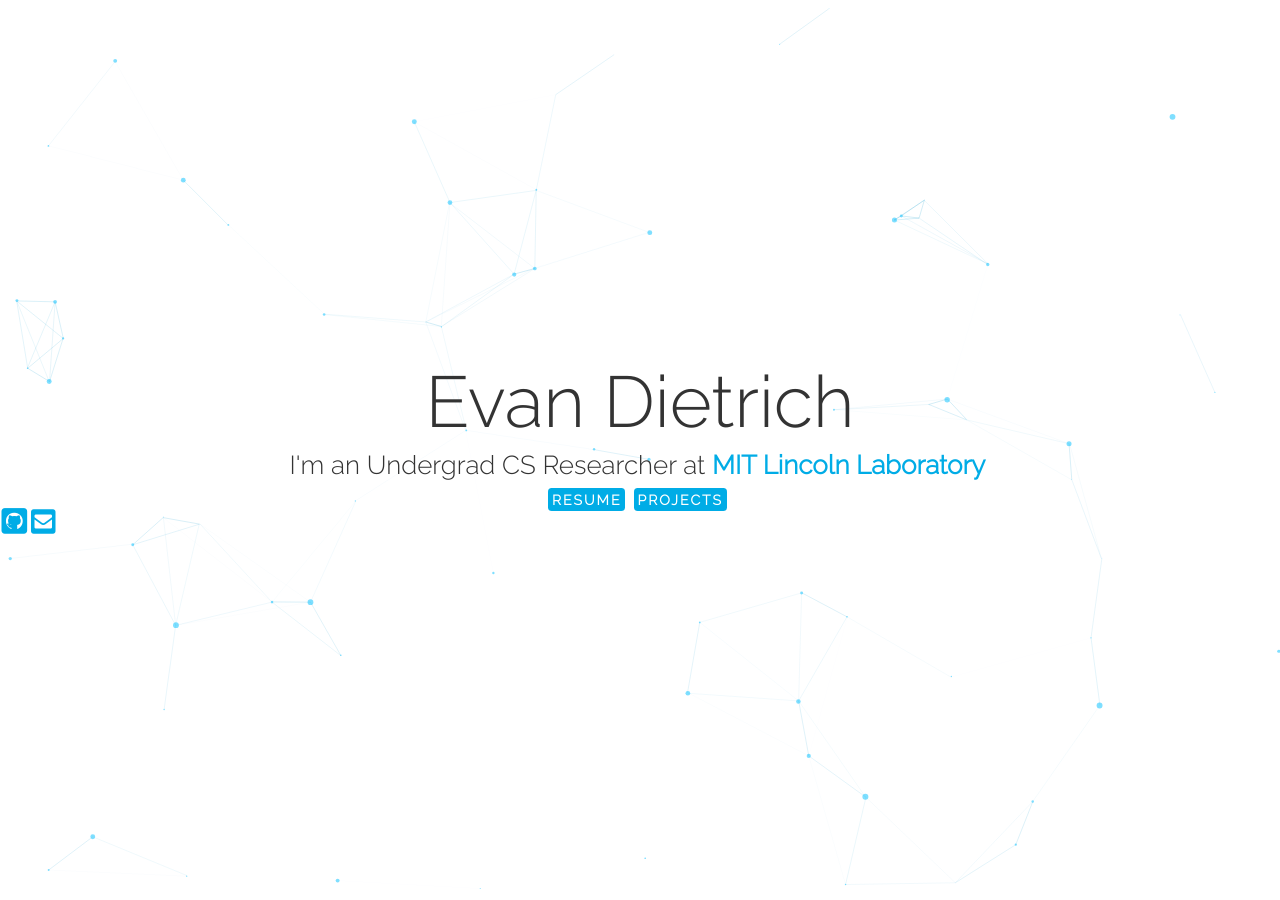
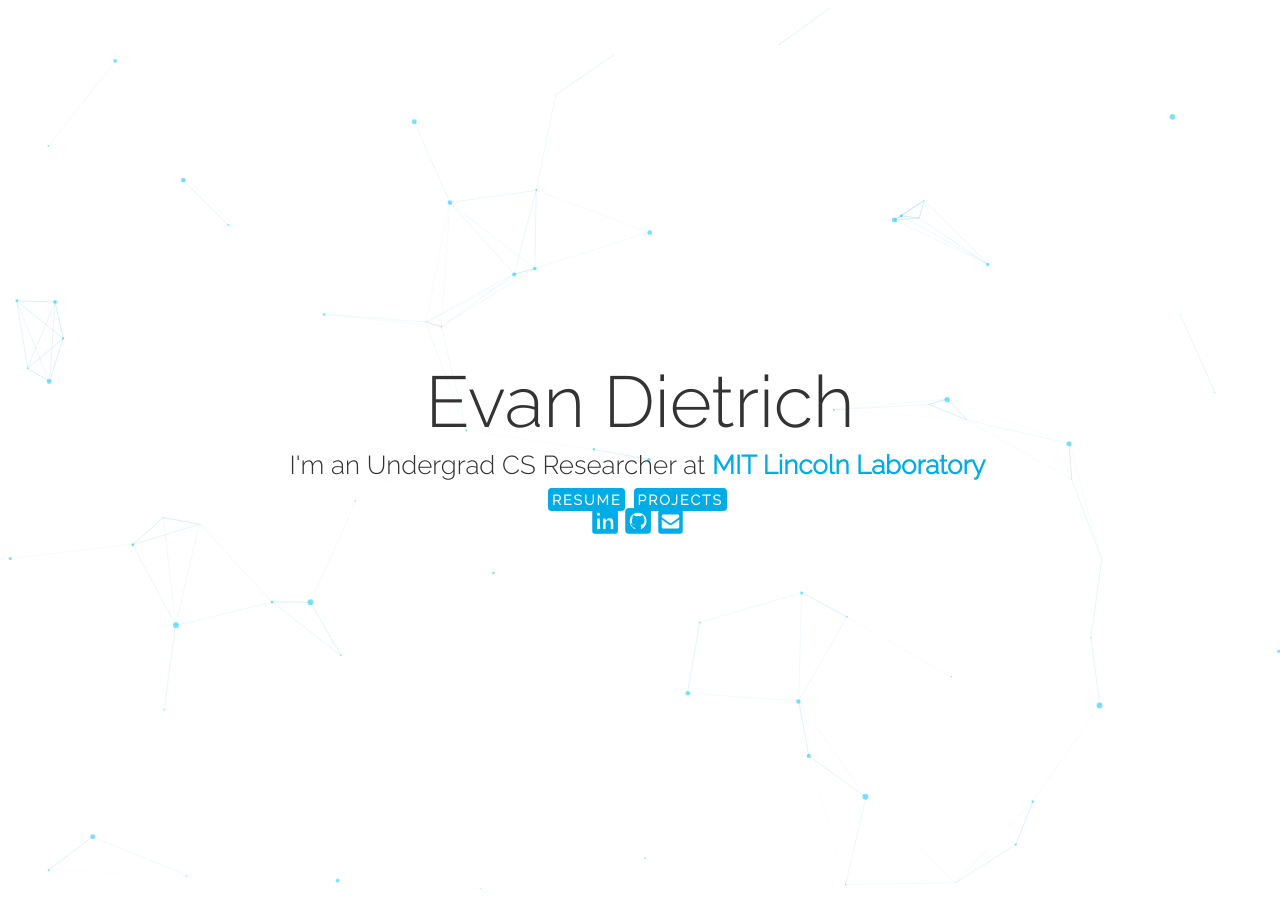
Before and after one commit to EvanDietrich/EvanDietrich.github.io, a Jekyll site: the page index.html, which Jekyll copies as it is, in a window 1280 px wide. Built offline with Jekyll 4.4.1, drawn with Linux system fonts in a browser that asks for light colours; nearby versions of some CDN libraries.

Commit message:
Update style.css

```diff
--- a/css/style.css
+++ b/css/style.css
@@ -54,8 +54,8 @@
 }
 
 #nav2 {
-    display: flex;
-    position: absolute;
+    display: block;
+    position: relative;
     align-items: center;
     justify-content: center;
     margin: -28px;
```
